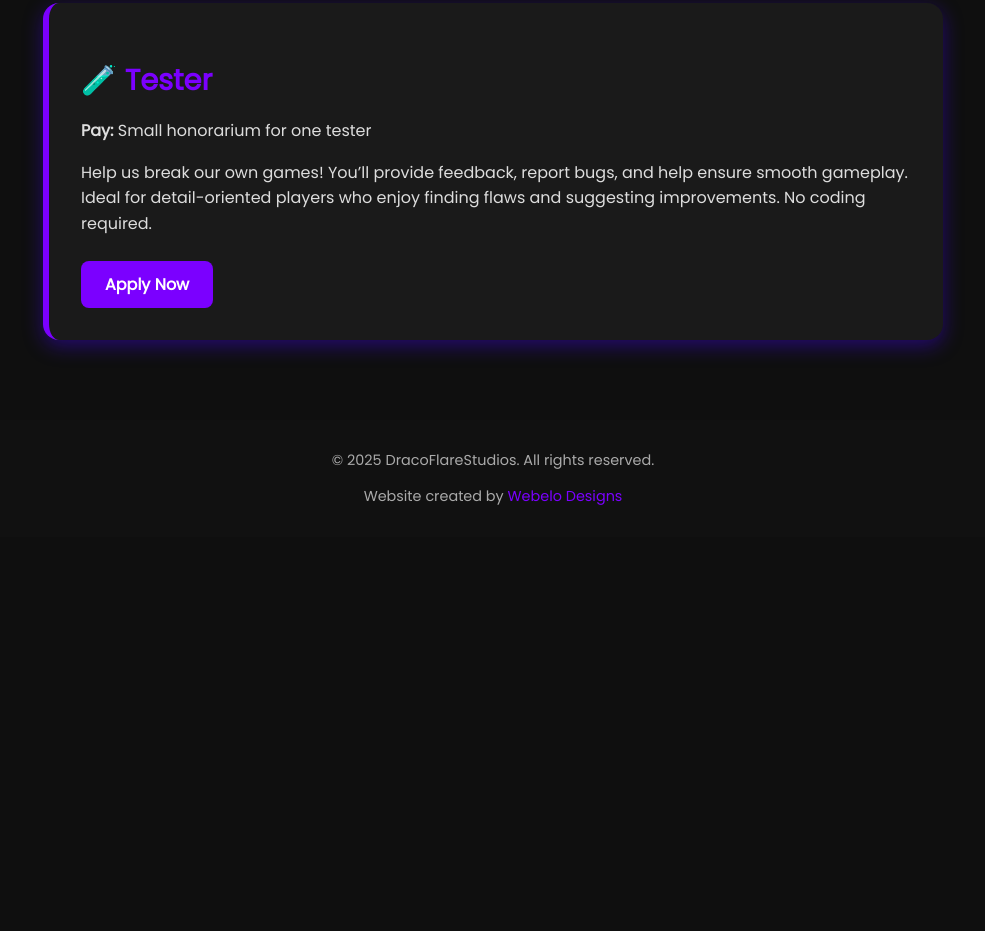
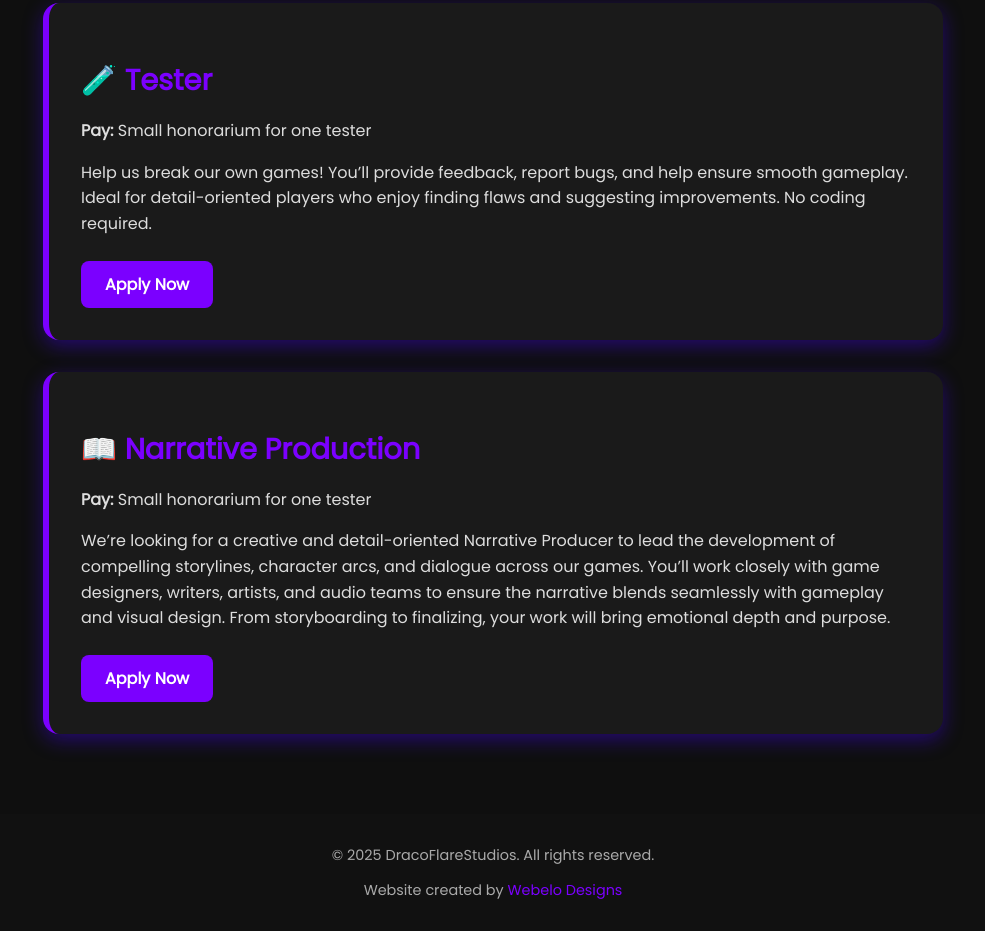
Before and after one commit to asjhdghashiodjaopi/asjhdghashiodjaopi.github.io, a plain HTML site: page careers.html in a window 1280 px wide. Shown: the part 1134-2065 px from the top of the page, without its empty margins (147-1132 px from the left). Before the commit the page ends 1671 px from the top, so only its background shows below. Drawn offline with Linux system fonts and the light colour scheme.

Commit message:
Update careers.html

```diff
--- a/careers.html
+++ b/careers.html
@@ -54,6 +54,13 @@
         <a href="mailto:mayrdragon@gmail.com?subject=DracoFlareStudio Tester Application" class="apply-btn">Apply Now</a>
       </div>
 
+       <div class="job-card">
+        <h2>📖 Narrative Production</h2>
+        <p><strong>Pay:</strong> Small honorarium for one tester</p>
+        <p>We’re looking for a creative and detail-oriented Narrative Producer to lead the development of compelling storylines, character arcs, and dialogue across our games. You’ll work closely with game designers, writers, artists, and audio teams to ensure the narrative blends seamlessly with gameplay and visual design. From storyboarding to finalizing, your work will bring emotional depth and purpose.</p>
+        <a href="mailto:mayrdragon@gmail.com?subject=DracoFlareStudio Narrative Production Application" class="apply-btn">Apply Now</a>
+      </div>
+
     </div>
   </main>
 
@@ -61,6 +68,6 @@
     <p>&copy; 2025 DracoFlareStudios. All rights reserved.</p>
     <p>Website created by <a href="https://webelodesigns.com" target="_blank">Webelo Designs</a></p>
   </footer>
- <script src="js/main.js"></script>
+
 </body>
 </html>
```
